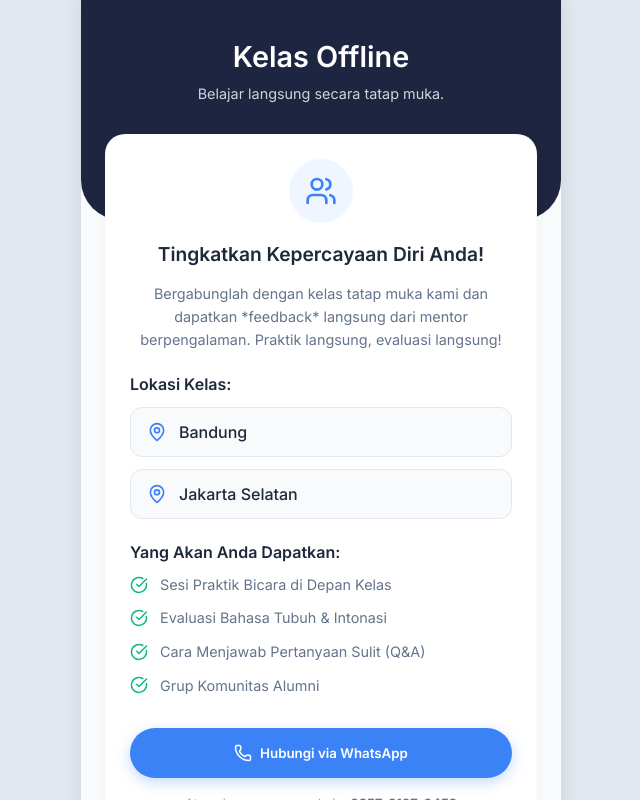
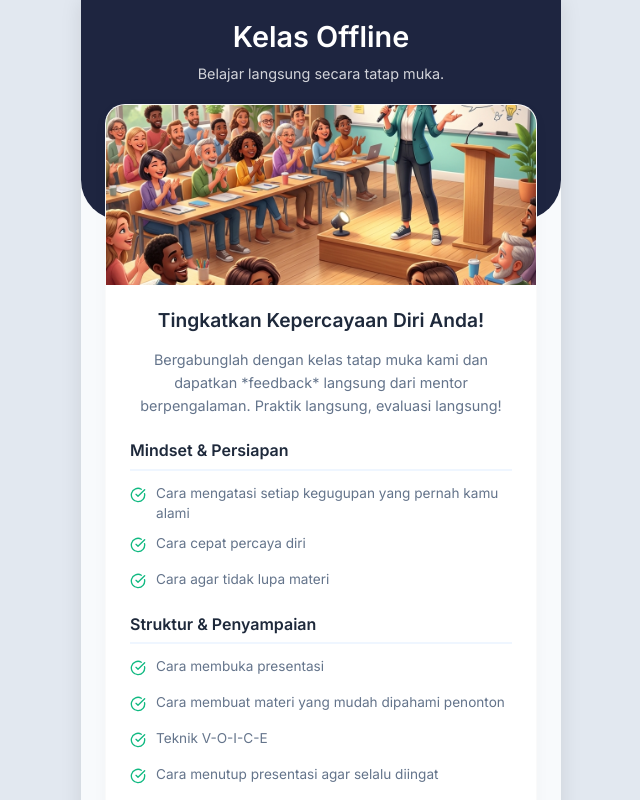
Before and after one commit to Yoandrodl/easy-speakings, a React (Vite) app: page / in a window 1280 px wide. Both pictures are taken after a click on the button "Kelas". Shown: the top 800 px of the page, without its empty margins (319-959 px from the left). Built offline with nearby package versions, Linux system fonts and the light colour scheme.

Commit message:
Update Offline Class syllabus and add header image

```diff
--- a/src/components/OfflineTab.tsx
+++ b/src/components/OfflineTab.tsx
@@ -1,26 +1,57 @@
-import { MapPin, Users, Phone, CheckCircle } from 'lucide-react';
+import { MapPin, Phone, CheckCircle } from 'lucide-react';
+import headerImg from '../assets/offline_header.jpg';
 
 export default function OfflineTab() {
   const waNumber = "6285721070453";
   const waMessage = "Halo, saya tertarik untuk ikut kelas offline public speaking.";
   const waLink = `https://wa.me/${waNumber}?text=${encodeURIComponent(waMessage)}`;
 
+  const mindsetList = [
+    'Cara mengatasi setiap kegugupan yang pernah kamu alami',
+    'Cara cepat percaya diri',
+    'Cara agar tidak lupa materi'
+  ];
+
+  const strukturList = [
+    'Cara membuka presentasi',
+    'Cara membuat materi yang mudah dipahami penonton',
+    'Teknik V-O-I-C-E',
+    'Cara menutup presentasi agar selalu diingat'
+  ];
+
+  const gayaList = [
+    'Postur presentasi yang percaya diri',
+    'Gesture tangan yang deskriptif',
+    'Cara presentasi menarik perhatian penonton',
+    'Cara interaksi dengan penonton'
+  ];
+
+  const renderList = (items: string[]) => (
+    <ul style={{ listStyle: 'none', padding: 0, marginBottom: '20px' }}>
+      {items.map((item, idx) => (
+        <li key={idx} style={{ display: 'flex', alignItems: 'flex-start', gap: '10px', marginBottom: '10px' }}>
+          <div style={{ marginTop: '2px' }}><CheckCircle size={16} color="#10b981" /></div>
+          <span style={{ fontSize: '0.85rem', color: '#64748b', lineHeight: '1.5' }}>{item}</span>
+        </li>
+      ))}
+    </ul>
+  );
+
   return (
-    <div className="page-container animate-fade-in" style={{ paddingTop: '40px' }}>
-      <div style={{ textAlign: 'center', marginBottom: '30px', color: 'white' }}>
+    <div className="page-container animate-fade-in" style={{ paddingTop: '20px' }}>
+      <div style={{ textAlign: 'center', marginBottom: '20px', color: 'white' }}>
         <h1 style={{ fontSize: '1.8rem', marginBottom: '8px' }}>
           Kelas Offline
         </h1>
         <p style={{ opacity: 0.8, fontSize: '0.9rem' }}>Belajar langsung secara tatap muka.</p>
       </div>
 
-      <div className="card" style={{ padding: '24px', marginBottom: '24px' }}>
-        <div style={{ display: 'flex', justifyContent: 'center', marginBottom: '20px' }}>
-           <div style={{ width: '64px', height: '64px', borderRadius: '50%', background: '#eff6ff', display: 'flex', alignItems: 'center', justifyContent: 'center', color: '#3b82f6' }}>
-              <Users size={32} />
-           </div>
+      <div className="card" style={{ padding: '0', overflow: 'hidden', marginBottom: '24px' }}>
+        {/* Header Image */}
+        <div style={{ width: '100%', height: '180px', backgroundImage: `url(${headerImg})`, backgroundSize: 'cover', backgroundPosition: 'center' }}>
         </div>
 
+        <div style={{ padding: '24px' }}>
           <h2 style={{ fontSize: '1.2rem', marginBottom: '16px', color: '#1e293b', textAlign: 'center' }}>
             Tingkatkan Kepercayaan Diri Anda!
           </h2>
@@ -29,7 +60,16 @@ export default function OfflineTab() {
             Bergabunglah dengan kelas tatap muka kami dan dapatkan *feedback* langsung dari mentor berpengalaman. Praktik langsung, evaluasi langsung!
           </p>
 
-        <h3 style={{ fontSize: '1rem', color: '#1e293b', marginBottom: '12px' }}>Lokasi Kelas:</h3>
+          <h3 style={{ fontSize: '1rem', color: '#1e293b', marginBottom: '12px', borderBottom: '2px solid #eff6ff', paddingBottom: '8px' }}>Mindset & Persiapan</h3>
+          {renderList(mindsetList)}
+
+          <h3 style={{ fontSize: '1rem', color: '#1e293b', marginBottom: '12px', borderBottom: '2px solid #eff6ff', paddingBottom: '8px' }}>Struktur & Penyampaian</h3>
+          {renderList(strukturList)}
+
+          <h3 style={{ fontSize: '1rem', color: '#1e293b', marginBottom: '12px', borderBottom: '2px solid #eff6ff', paddingBottom: '8px' }}>Gaya Tubuh & Interaksi</h3>
+          {renderList(gayaList)}
+
+          <h3 style={{ fontSize: '1rem', color: '#1e293b', marginBottom: '12px', marginTop: '24px' }}>Lokasi Kelas:</h3>
           <div style={{ display: 'flex', flexDirection: 'column', gap: '12px', marginBottom: '24px' }}>
             <div style={{ display: 'flex', alignItems: 'center', gap: '12px', background: '#f8fafc', padding: '12px 16px', borderRadius: '12px', border: '1px solid #e2e8f0' }}>
               <MapPin color="#3b82f6" size={20} />
@@ -40,21 +80,6 @@ export default function OfflineTab() {
               <span style={{ fontWeight: 500, color: '#1e293b' }}>Jakarta Selatan</span>
             </div>
           </div>
-
-        <h3 style={{ fontSize: '1rem', color: '#1e293b', marginBottom: '12px' }}>Yang Akan Anda Dapatkan:</h3>
-        <ul style={{ listStyle: 'none', padding: 0, marginBottom: '32px' }}>
-          {[
-            'Sesi Praktik Bicara di Depan Kelas',
-            'Evaluasi Bahasa Tubuh & Intonasi',
-            'Cara Menjawab Pertanyaan Sulit (Q&A)',
-            'Grup Komunitas Alumni'
-          ].map((item, idx) => (
-            <li key={idx} style={{ display: 'flex', alignItems: 'center', gap: '12px', marginBottom: '12px' }}>
-              <CheckCircle size={18} color="#10b981" />
-              <span style={{ fontSize: '0.9rem', color: '#64748b' }}>{item}</span>
-            </li>
-          ))}
-        </ul>
 
           <a
             href={waLink}
@@ -72,5 +97,6 @@ export default function OfflineTab() {
           </p>
         </div>
       </div>
+    </div>
   );
 }
```
Also changed, not shown: src/assets/offline_header.jpg (added). Lines whose indentation alone changed are shown as unchanged.
